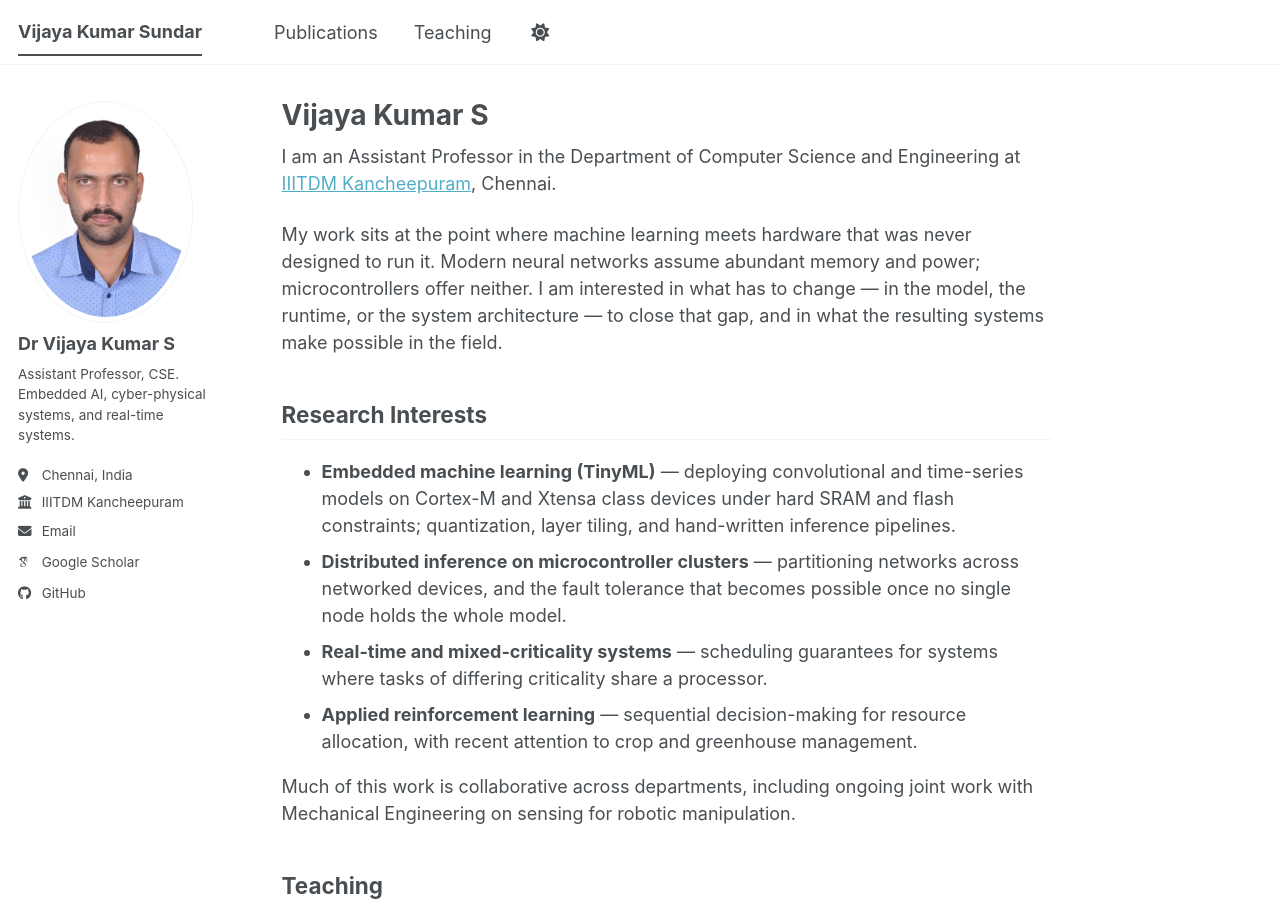
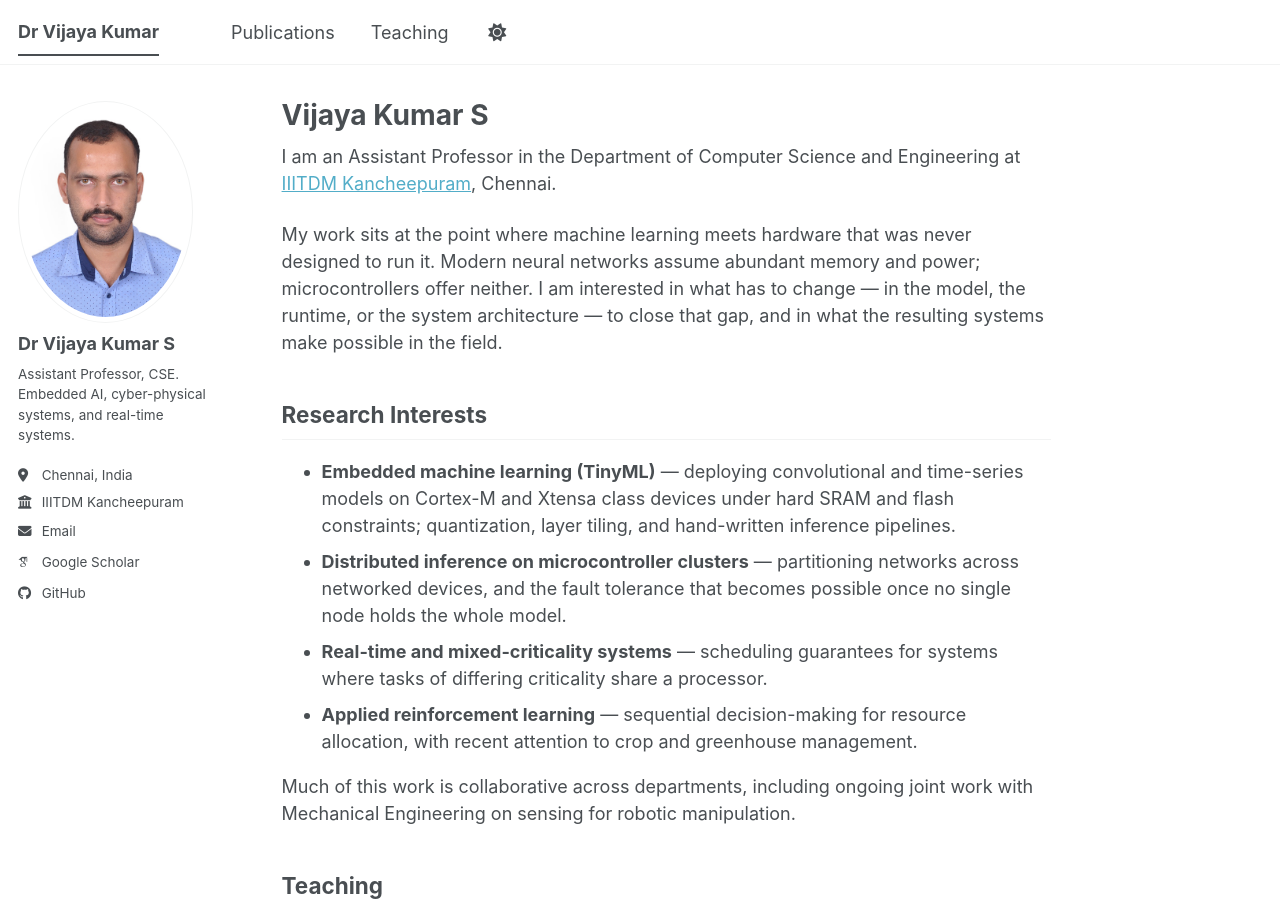
Before and after one commit to vijay-iiitdm-kanchi/vijay-iiitdm-kanchi.github.io, a Jekyll site: the page built from _pages/about.md, in a window 1280 px wide and 900 px high. Built offline with Jekyll 4.4.1, drawn with Linux system fonts in a browser that asks for light colours; some web fonts are replaced; a script bundle is joined from its source files by our own code; library files that are not in the unit come from our copies.

```diff
--- a/_config.yml
+++ b/_config.yml
@@ -9,7 +9,7 @@
 # Basic Site Settings
 locale                   : "en-US"
 site_theme               : "default" # The available themes options are "default", "air", "sunrise", "mint", "dirt" and "contrast"
-title                    : "Vijaya Kumar Sundar"
+title                    : "Dr Vijaya Kumar"
 title_separator          : "-"
 name                     : &name "Dr Vijaya Kumar S"
 description              : &description "Assistant Professor, CSE, IIITDM Kancheepuram - Embedded AI, Cyber-Physical Systems, Real-Time Systems"   # Update this with a general description of your site, this is the default if not overridden by a page
```
